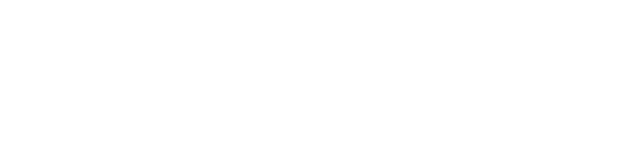
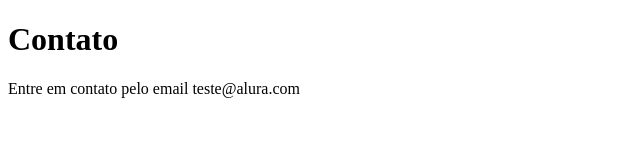
Before and after one commit to stollsystem/sistema-de-cadastro, a plain HTML site: page contato.html in a window 1280 px wide. Shown: the whole page, without its empty margins (0-640 px from the left). Drawn offline with Linux system fonts and the light colour scheme.

Commit message:
adicionando o contato.html

```diff
--- a/contato.html
+++ b/contato.html
@@ -6,8 +6,7 @@
     <title>Contato</title>
 </head>
 <body>
-
-
-
+    <h1>Contato</h1>
+    <p>Entre em contato pelo email teste@alura.com</p>
 </body>
 </html>
```
